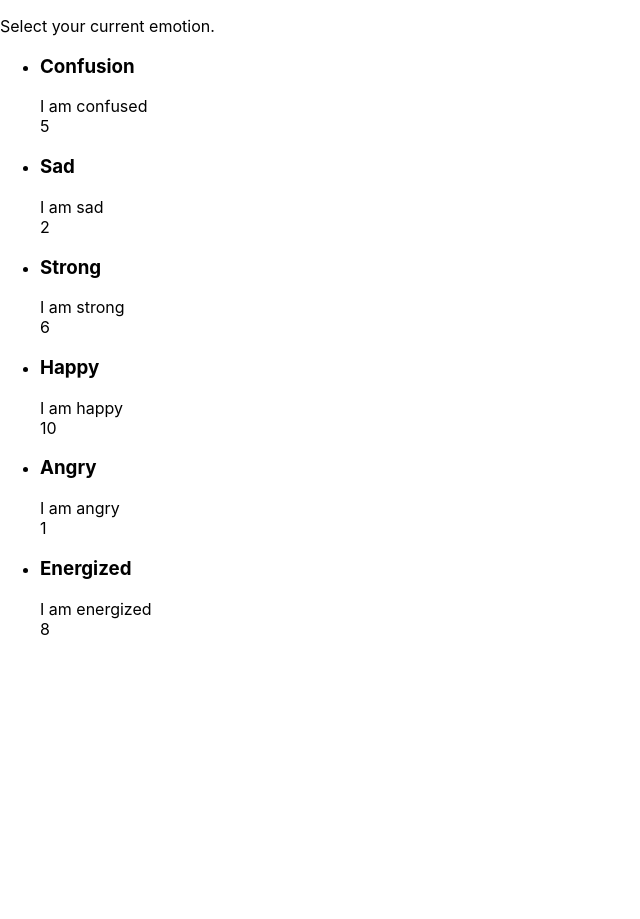
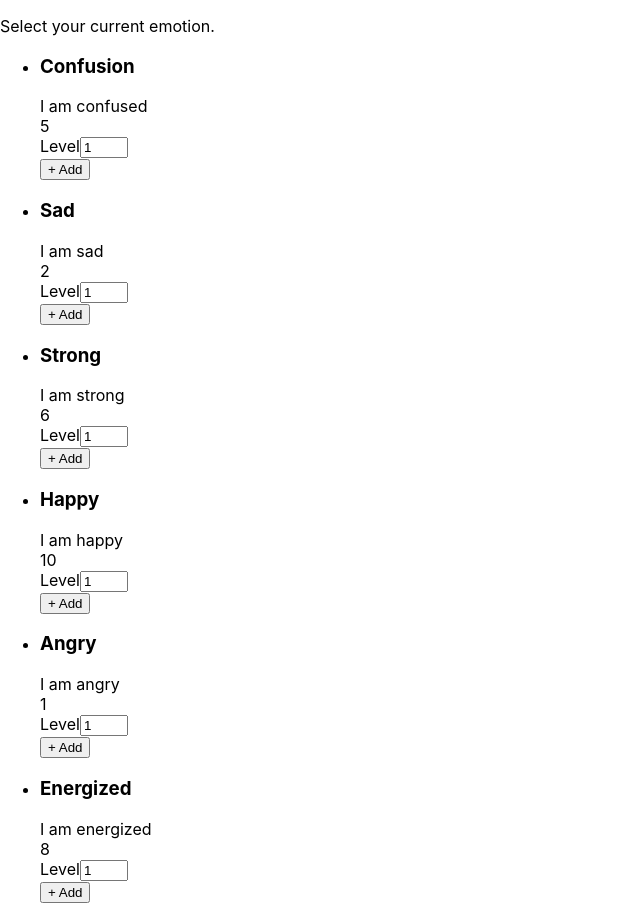
Before and after one commit to ranjabi/my-emotions, a React (Create React App) app: page / in a window 1280 px wide. Shown: the whole page, without its empty margins (0-640 px from the left). Before the commit the page ends 800 px from the top, so only its background shows below. Built offline with nearby package versions, Linux system fonts and the light colour scheme.

Commit message:
add form

```diff
--- a/src/Components/Emotions/EmotionItem/EmotionItem.js
+++ b/src/Components/Emotions/EmotionItem/EmotionItem.js
@@ -1,3 +1,5 @@
+import EmotionItemForm from "./EmotionItemForm";
+
 const EmotionItem = (props) => {
   return (
     <li>
@@ -6,6 +8,9 @@ const EmotionItem = (props) => {
         <div>{props.description}</div>
         <div>{props.score}</div>
       </div>
+      <div>
+        <EmotionItemForm id={props.id} />
+      </div>
     </li>
   );
 };
--- /dev/null
+++ b/src/Components/Emotions/EmotionItem/EmotionItemForm.js
@@ -0,0 +1,22 @@
+import Input from "../../UI/Input";
+
+const EmotionItemForm = (props) => {
+  return (
+    <form>
+      <Input
+        label="Level"
+        input={{
+          id: "amount_" + props.id,
+          type: "number",
+          min: "1",
+          max: "5",
+          step: "1",
+          defaultValue: "1",
+        }}
+      />
+      <button>+ Add</button>
+    </form>
+  );
+};
+
+export default EmotionItemForm;
--- /dev/null
+++ b/src/Components/UI/Input.js
@@ -0,0 +1,10 @@
+const Input = (props) => {
+  return (
+    <div>
+      <label>{props.label}</label>
+      <input {...props.input} />
+    </div>
+  );
+};
+
+export default Input;
```
